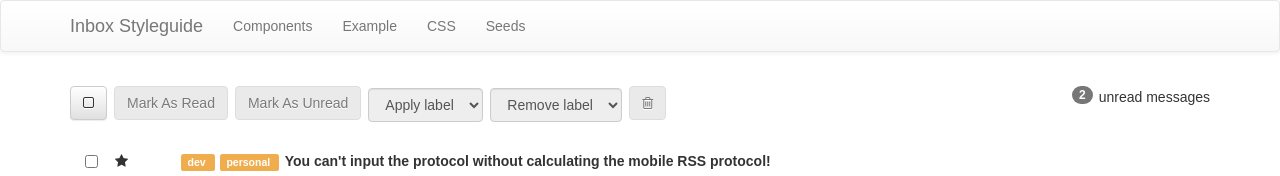
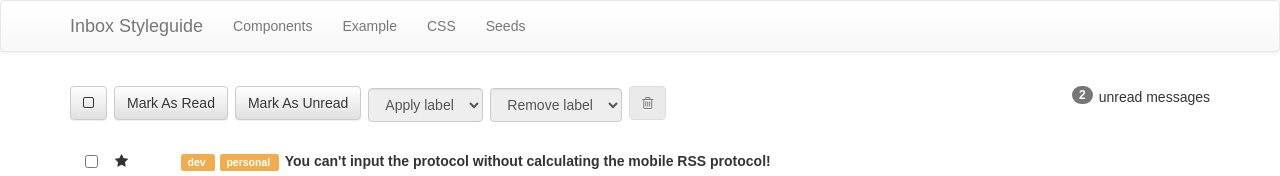
Before and after one commit to caelinsheahan/react-inbox, a React (Create React App) app: page / in a window 1280 px wide. Shown: the top 176 px of the page. Built offline with nearby package versions, Linux system fonts and the light colour scheme.

Commit message:
read/unread

```diff
--- a/src/App.js
+++ b/src/App.js
@@ -19,7 +19,7 @@ class App extends Component {
     this.setState({ messages: newMessages })
   }
   messageBox = () => {
-console.log('in messageBox');
+    console.log('in messageBox')
     const selectAll = 0
     const selectSome = 1
     const selectNone = 2
@@ -28,7 +28,7 @@ console.log('in messageBox');
     let countFalse = 0
 
     for (let i = 0; i < this.state.messages.length; i++) {
-      let selectIt = this.state.messages[i]['selected']
+      const selectIt = this.state.messages[i]['selected']
       if (selectIt === true) {
         console.log('counting true')
         countTrue++
@@ -47,7 +47,7 @@ console.log('in messageBox');
     }
   }
   gottaCheckEmAll = () => {
-    console.log('inGottaCatchEmAll');
+    console.log('inGottaCatchEmAll')
     const newMessages = this.state.messages.slice(0)
     if (this.messageBox() === 0) {
       for (let i = 0; i < newMessages.length; i++) {
@@ -65,6 +65,28 @@ console.log('in messageBox');
     this.setState({ messages: newMessages })
   }
 
+  readAll = () => {
+    const newMessages = this.state.messages.slice(0)
+    for (let i = 0; i < newMessages.length; i++) {
+      if (newMessages[i]['selected'] === true) {
+        newMessages[i]['read'] = true
+      } else {
+      }
+    }
+    this.setState({ messages: newMessages })
+  }
+
+  unreadAll = () => {
+    const newMessages = this.state.messages.slice(0)
+    for (let i = 0; i < newMessages.length; i++) {
+      if (newMessages[i]['selected'] === true) {
+        newMessages[i]['read'] = false
+      } else {
+      }
+    }
+    this.setState({ messages: newMessages })
+  }
+
   render() {
     return (
       <div className="App">
@@ -74,6 +96,8 @@ console.log('in messageBox');
             messageBox={this.messageBox}
             messages={this.state.messages}
             gottaCheckEmAll={this.gottaCheckEmAll}
+            readAll ={this.readAll}
+            unreadAll={this.unreadAll}
           />
           <MessagesList
             messages={this.state.messages}
@@ -149,7 +173,7 @@ const messages = [
     labels: []
   }
 ]
-//<router>
-//<Route exact path = "/" render{() => {
-//}}
+// <router>
+// <Route exact path = "/" render{() => {
+// }}
 export default App
--- a/src/Components/Toolbar.js
+++ b/src/Components/Toolbar.js
@@ -1,5 +1,5 @@
 import React from 'react'
-const Toolbar = ({ messageBox, gottaCheckEmAll }) => {
+const Toolbar = ({ messageBox, gottaCheckEmAll, unreadAll, readAll }) => {
   const selectButtonClass = [
     'fa fa-check-square-o',
     'fa fa-minus-square-o',
@@ -19,11 +19,11 @@ const Toolbar = ({ messageBox, gottaCheckEmAll }) => {
           />
         </button>
 
-        <button className="btn btn-default" disabled="disabled">
+        <button className="btn btn-default" onClick={readAll}>
           Mark As Read
         </button>
 
-        <button className="btn btn-default" disabled="disabled">
+        <button className="btn btn-default" onClick={unreadAll}>
           Mark As Unread
         </button>
 
```
